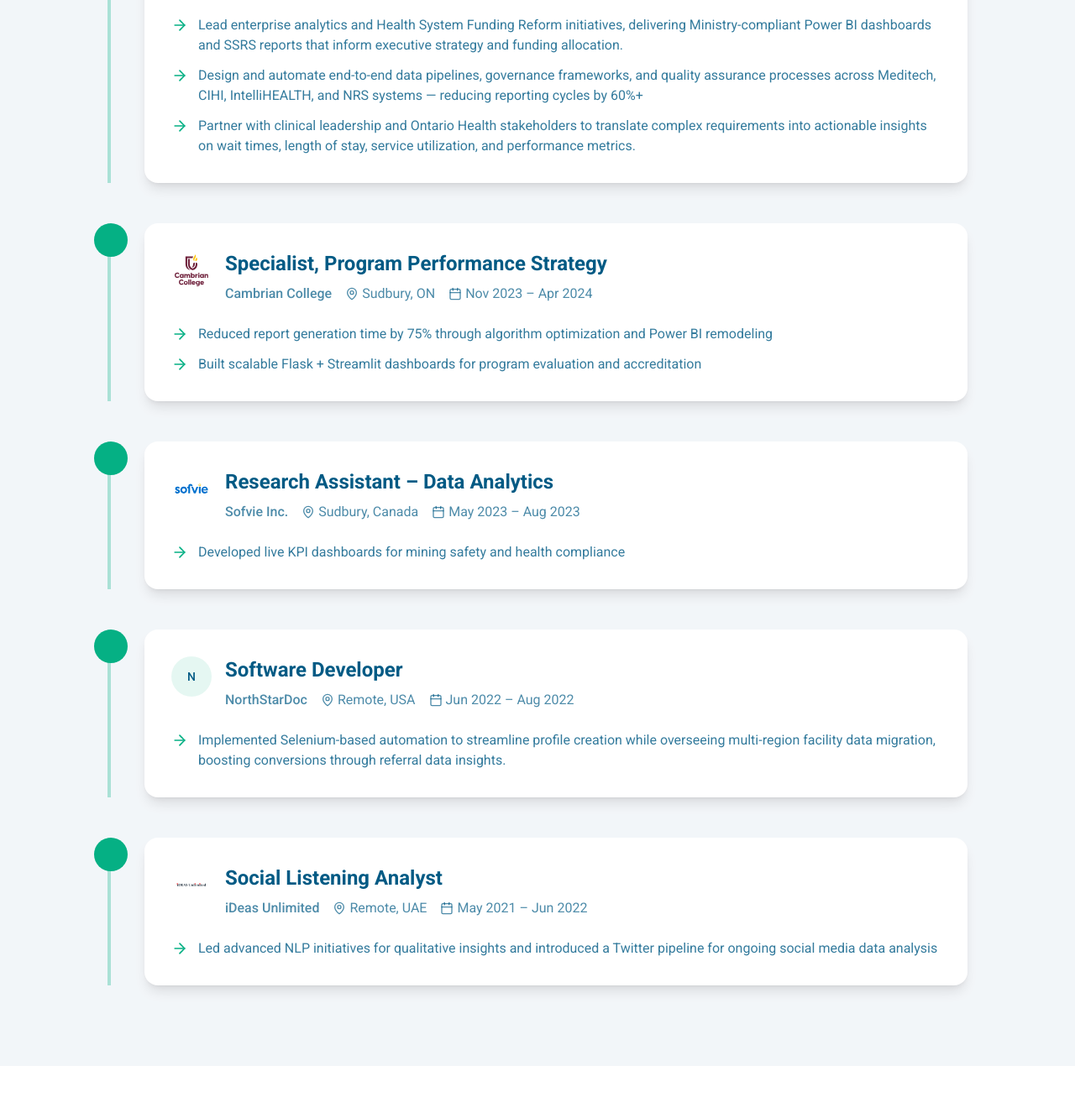
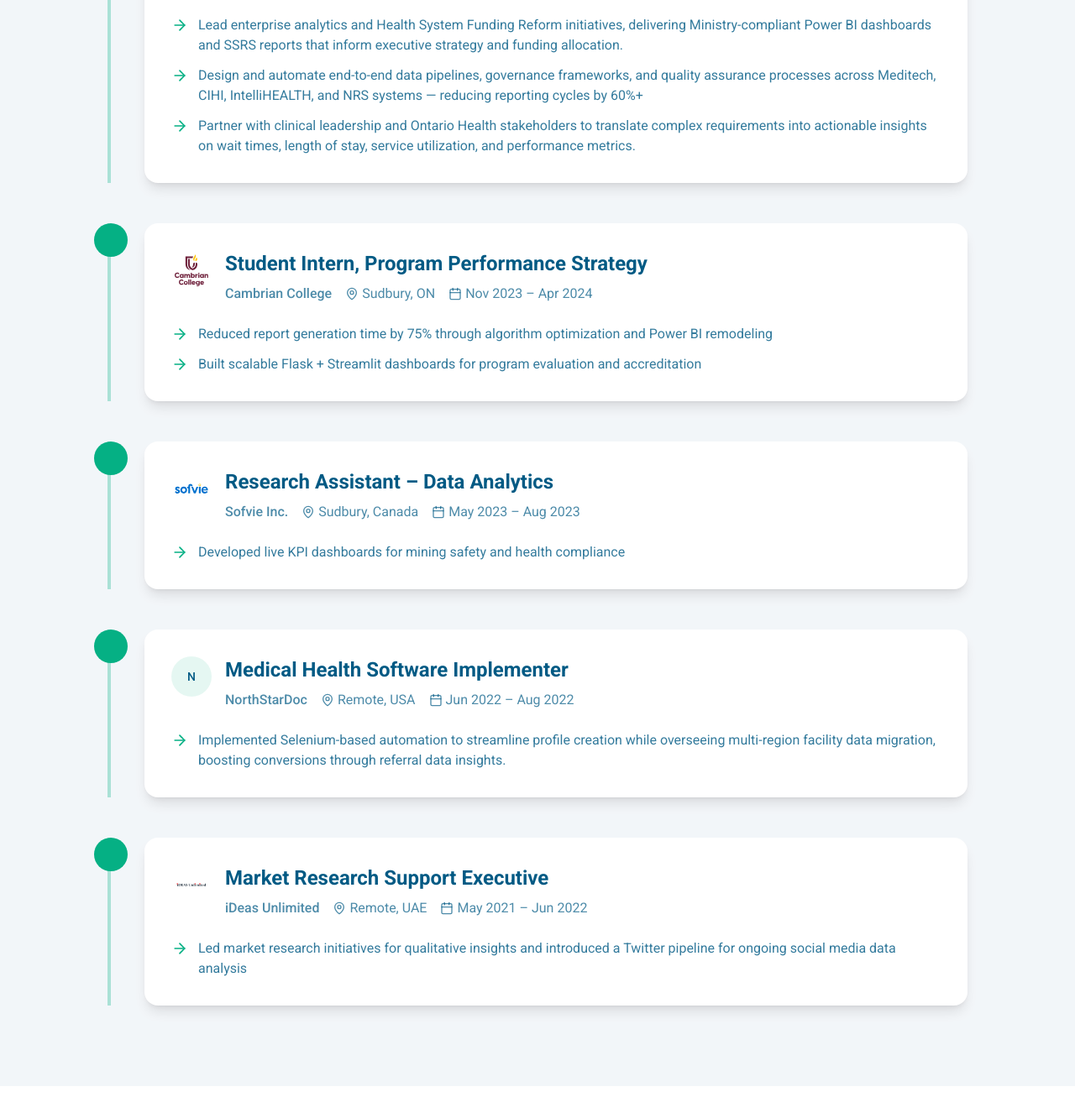
Before and after one commit to raphaelbdias/portfolio, a Next.js app: page / in a window 1280 px wide. Shown: the part 1154-2486 px from the top of the page at 84% size. Built offline with nearby package versions, Linux system fonts and the light colour scheme.

Commit message:
overview and content updates

```diff
--- a/app/page.tsx
+++ b/app/page.tsx
@@ -20,7 +20,7 @@ const experiences = [
     ],
   },
   {
-    title: "Specialist, Program Performance Strategy",
+    title: "Student Intern, Program Performance Strategy",
     company: "Cambrian College",
     logo: "./logos/cambrian-college.svg",
     location: "Sudbury, ON",
@@ -39,19 +39,19 @@ const experiences = [
     achievements: ["Developed live KPI dashboards for mining safety and health compliance"],
   },
   {
-    title: "Software Developer",
+    title: "Medical Health Software Implementer",
     company: "NorthStarDoc",
     location: "Remote, USA",
     period: "Jun 2022 – Aug 2022",
     achievements: ["Implemented Selenium-based automation to streamline profile creation while overseeing multi-region facility data migration, boosting conversions through referral data insights."],
   },
   {
-    title: "Social Listening Analyst",
+    title: "Market Research Support Executive",
     company: "iDeas Unlimited",
 	logo: "./logos/ideasunlimited-Logo.png",
     location: "Remote, UAE",
     period: "May 2021 – Jun 2022",
-    achievements: ["Led advanced NLP initiatives for qualitative insights and introduced a Twitter pipeline for ongoing social media data analysis"],
+    achievements: ["Led market research initiatives for qualitative insights and introduced a Twitter pipeline for ongoing social media data analysis"],
   },
 ];
 
--- a/app/projects/page.tsx
+++ b/app/projects/page.tsx
@@ -60,7 +60,7 @@ export default function ProjectsPage() {
             className="inline-flex items-center gap-3 px-6 py-4 rounded-full bg-primary text-background font-medium hover:bg-primary/90 transition-all shadow-lg hover:shadow-xl hover:scale-105"
           >
             <Download className="w-5 h-5" />
-            Download Resume (PDF)
+            Download Resume
           </a>
         </div>
 
```
